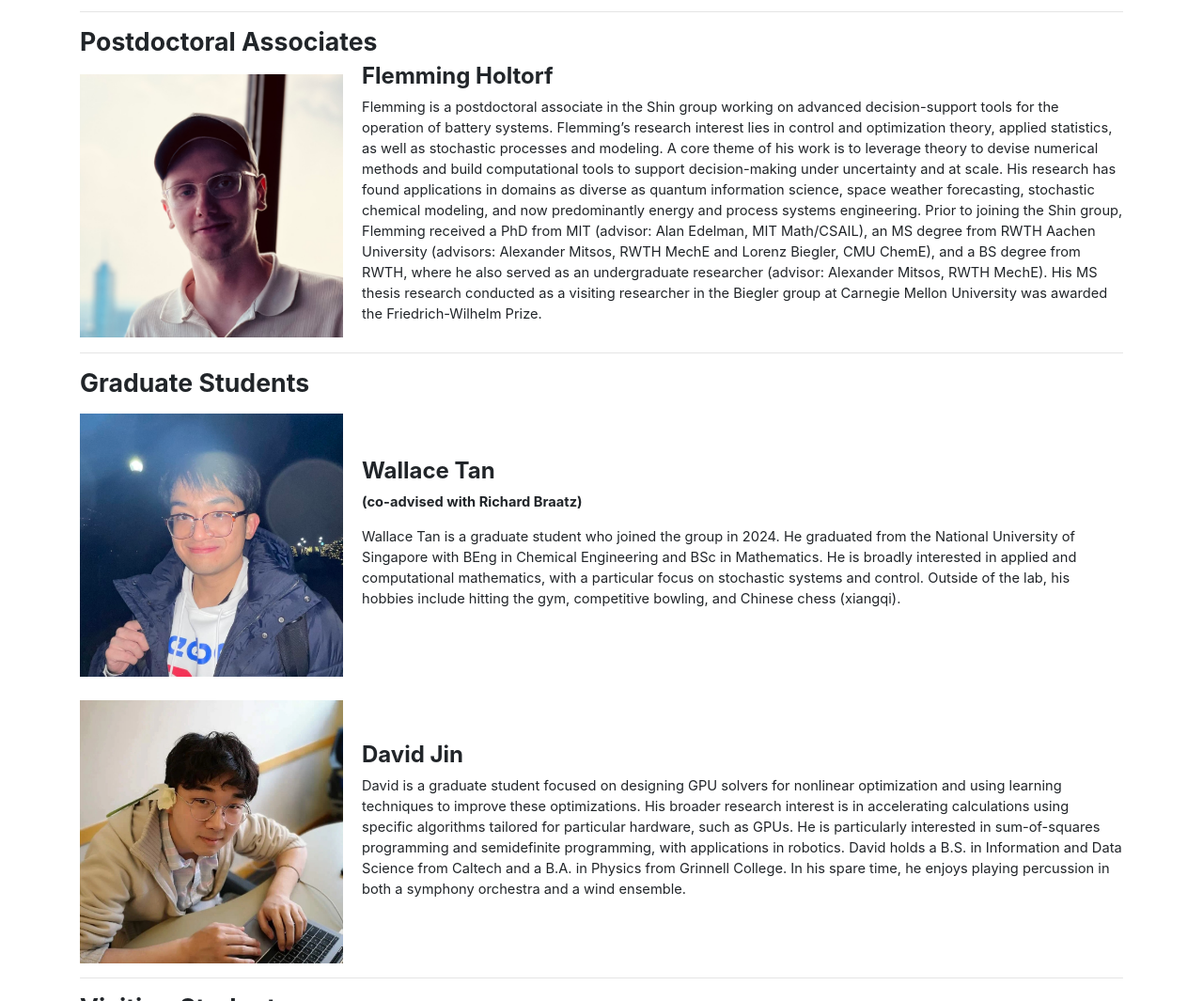
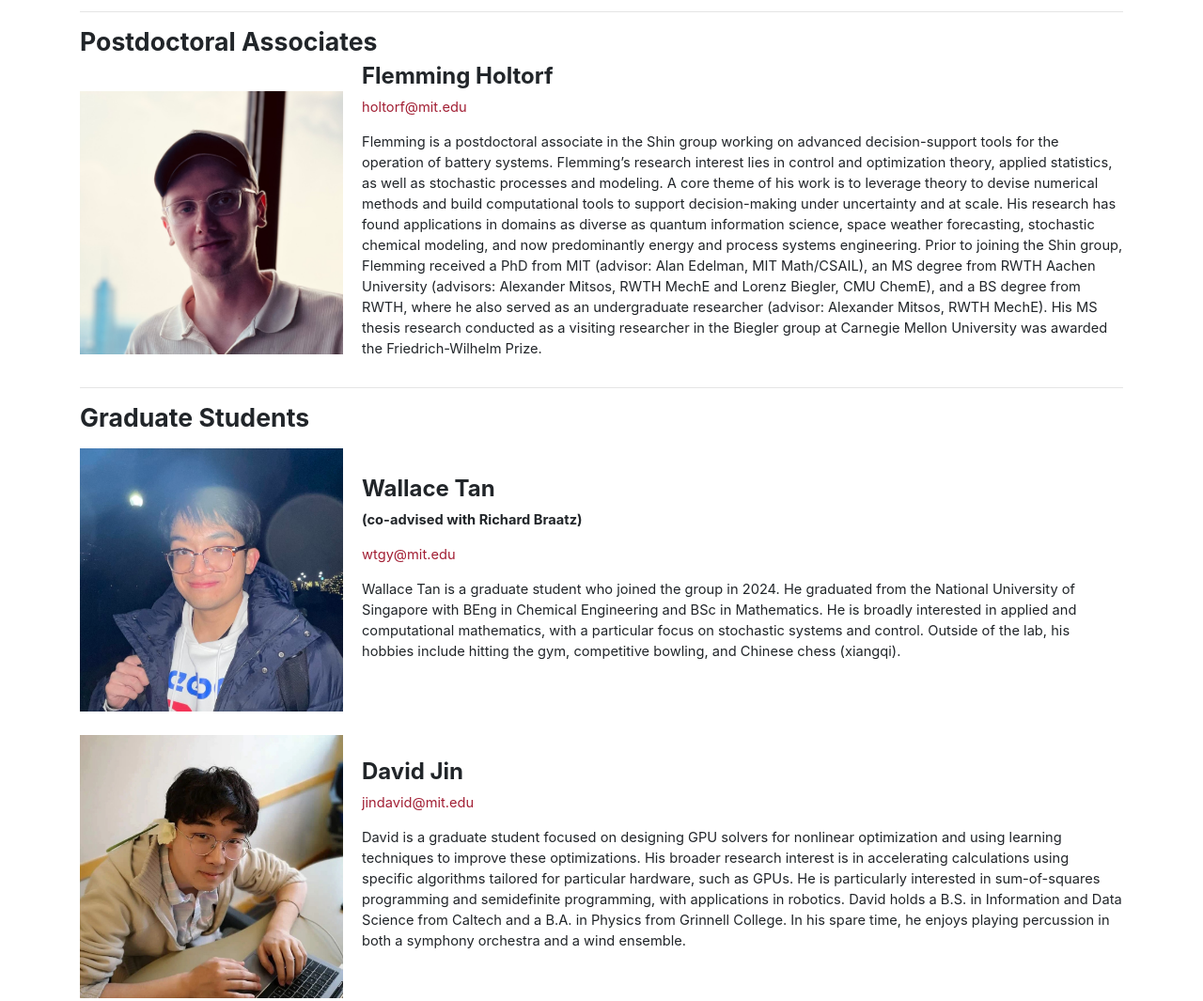
Before and after one commit to sshin23/sshin23.github.io, a plain HTML site: page people/index.html in a window 1280 px wide. Shown: the part 910-1975 px from the top of the page at 94% size. Drawn offline with nearby package versions, Linux system fonts and the light colour scheme.

Commit message:
Deploy website

```diff
--- a/people/index.html
+++ b/people/index.html
@@ -107,6 +107,7 @@ Sungho Shin is a Texaco-Mangelsdorf Career Development Chair Assistant Professor
 </div>
 <div class="right">
 	<h3>Flemming Holtorf</h3>
+	<p><a href="mailto:holtorf@mit.edu">holtorf@mit.edu</a></p>
 	<p>
 		Flemming is a postdoctoral associate in the Shin group working on advanced decision-support tools for the operation of battery systems. Flemming’s research interest lies in control and optimization theory, applied statistics, as well as stochastic processes and modeling. A core theme of his work is to leverage theory to devise numerical methods and build computational tools to support decision-making under uncertainty and at scale. His research has found applications in domains as diverse as quantum information science, space weather forecasting, stochastic chemical modeling, and now predominantly energy and process systems engineering.
 		Prior to joining the Shin group, Flemming received a PhD from MIT (advisor: Alan Edelman, MIT Math/CSAIL), an MS degree from RWTH Aachen University (advisors: Alexander Mitsos, RWTH MechE and Lorenz Biegler, CMU ChemE), and a BS degree from RWTH, where he also served as an undergraduate researcher (advisor: Alexander Mitsos, RWTH MechE). His MS thesis research conducted as a visiting researcher in the Biegler group at Carnegie Mellon University was awarded the Friedrich-Wilhelm Prize.
@@ -122,6 +123,7 @@ Sungho Shin is a Texaco-Mangelsdorf Career Development Chair Assistant Professor
 <div class="right">
 	<h3>Wallace Tan </h3>
 	<p><b>(co-advised with Richard Braatz)</b> </p>
+	<p><a href="mailto:wtgy@mit.edu">wtgy@mit.edu</a></p>
 	<p>
 		Wallace Tan is a graduate student who joined the group in 2024. He graduated from the National University of Singapore with BEng in Chemical Engineering and BSc in Mathematics. He is broadly interested in applied and computational mathematics, with a particular focus on stochastic systems and control. Outside of the lab, his hobbies include hitting the gym, competitive bowling, and Chinese chess (xiangqi).
 	</p>
@@ -134,6 +136,10 @@ Sungho Shin is a Texaco-Mangelsdorf Career Development Chair Assistant Professor
 	</div>
 	<div class="right">
 		<h3>David Jin </h3>
+		<p>
+			<a href="mailto:jindavid@mit.edu">jindavid@mit.edu</a>
+		</p>
+		</p>
 		<p>
 			David is a graduate student focused on designing GPU solvers for nonlinear optimization and using learning techniques to improve these optimizations. His broader research interest is in accelerating calculations using specific algorithms tailored for particular hardware, such as GPUs. He is particularly interested in sum-of-squares programming and semidefinite programming, with applications in robotics. David holds a B.S. in Information and Data Science from Caltech and a B.A. in Physics from Grinnell College. In his spare time, he enjoys playing percussion in both a symphony orchestra and a wind ensemble.
 		</p>
```
Also changed, not shown: publications/index.html (+3 -3 lines), 1 other file.
